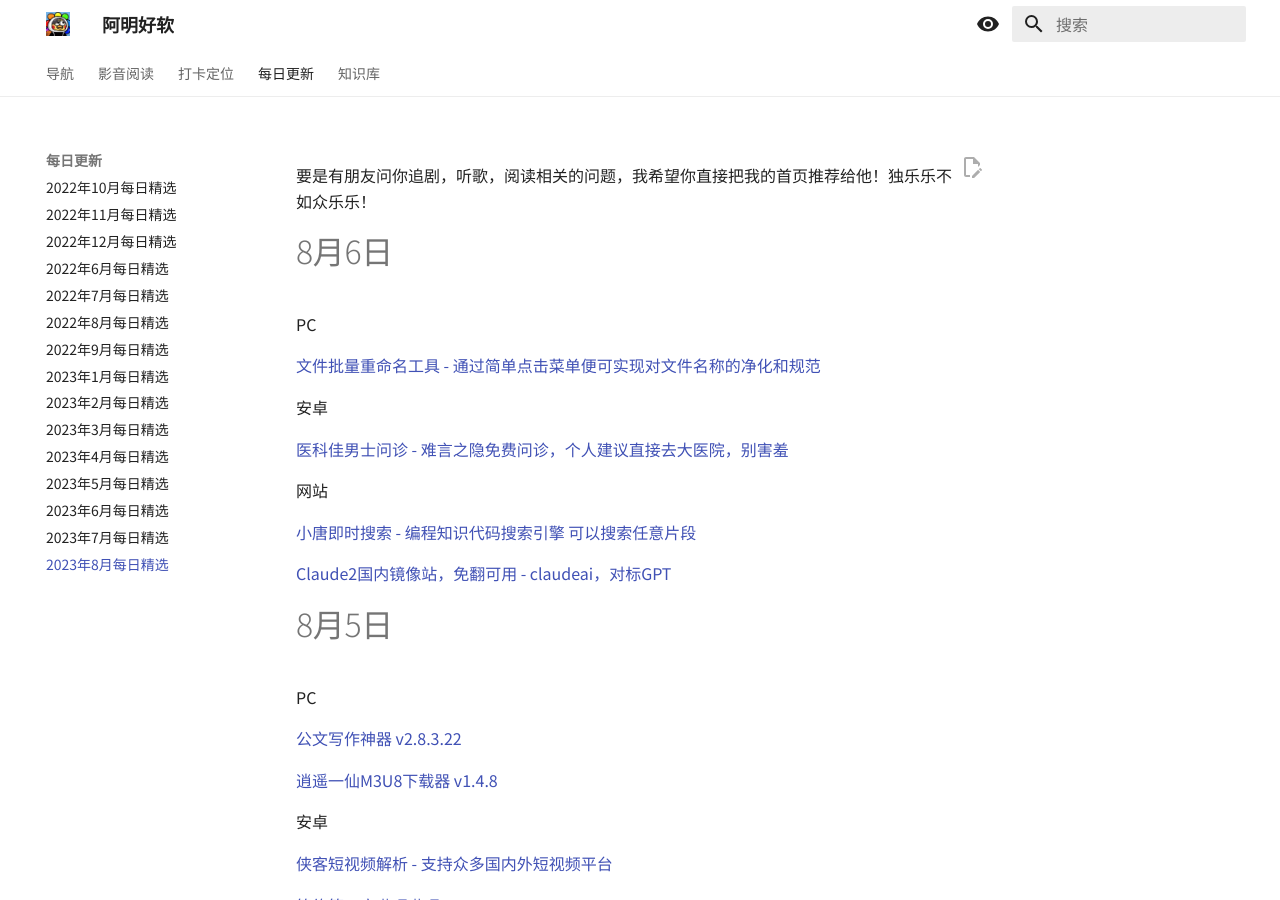
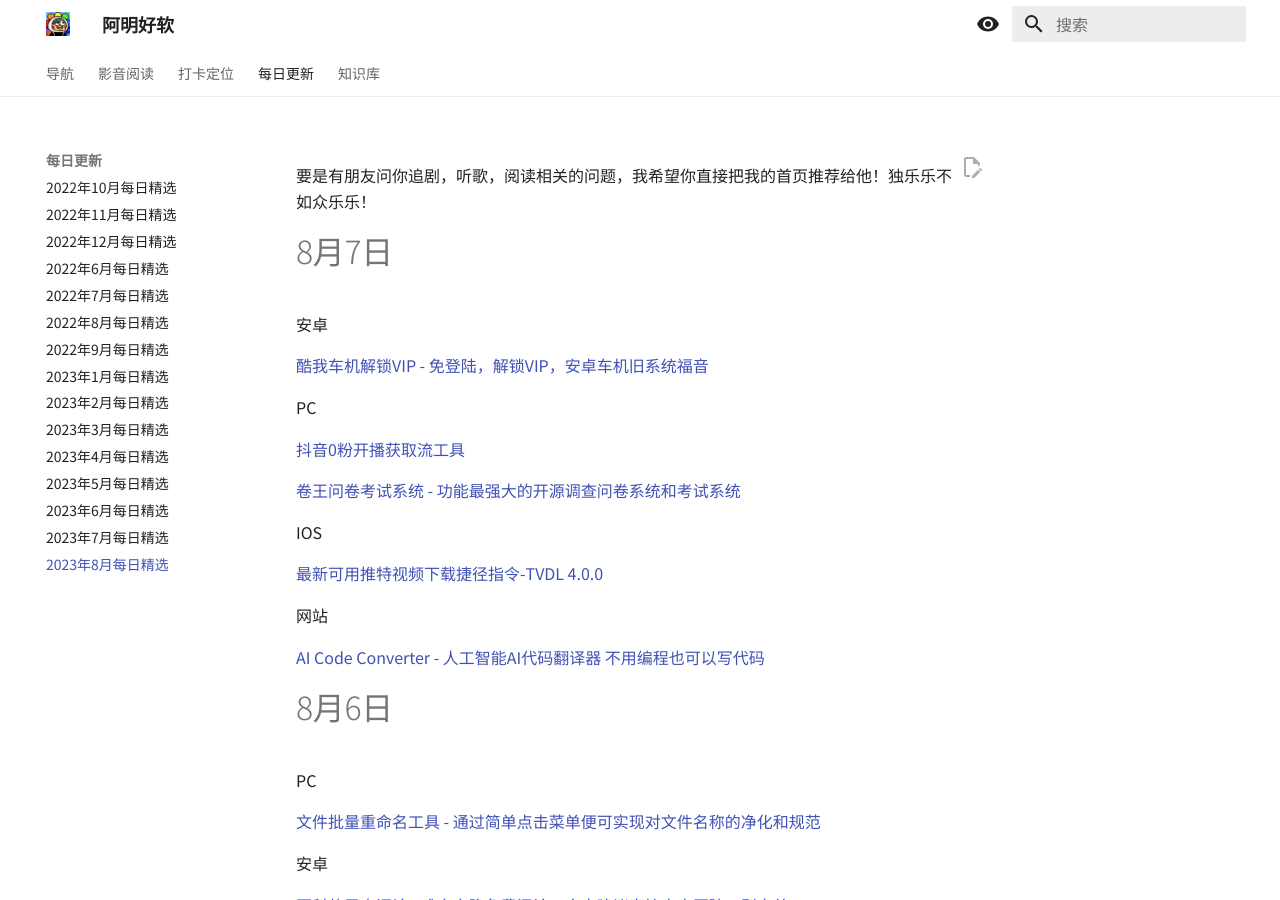
Before and after one commit to aminggoodboy/Amingdocs, an MkDocs documentation site: the page built from docs/每日更新/2023年8月每日精选.md, in a window 1280 px wide and 900 px high. Built offline with MkDocs 1.6.1 and Material for MkDocs 9.7.7, drawn with Linux system fonts in a browser that asks for light colours.

Commit message:
Update 2023年8月每日精选.md

```diff
--- a/docs/每日更新/2023年8月每日精选.md
+++ b/docs/每日更新/2023年8月每日精选.md
@@ -1,4 +1,24 @@
 要是有朋友问你追剧，听歌，阅读相关的问题，我希望你直接把我的首页推荐给他！独乐乐不如众乐乐！
+
+# 8月7日
+
+安卓
+
+[酷我车机解锁VIP - 免登陆，解锁VIP，安卓车机旧系统福音](https://aming.lanzouj.com/iMZK114nemlg)
+
+PC
+
+[抖音0粉开播获取流工具](https://aming.lanzouj.com/iuvWs14nc3ti)
+
+[卷王问卷考试系统 - 功能最强大的开源调查问卷系统和考试系统](https://surveyking.cn/)
+
+IOS
+
+[最新可用推特视频下载捷径指令-TVDL 4.0.0](https://www.icloud.com/shortcuts/694564264aa445de8eb784985787854e)
+
+网站
+
+[AI Code Converter - 人工智能AI代码翻译器 不用编程也可以写代码](https://aicodeconvert.com/)
 
 # 8月6日
 
```
